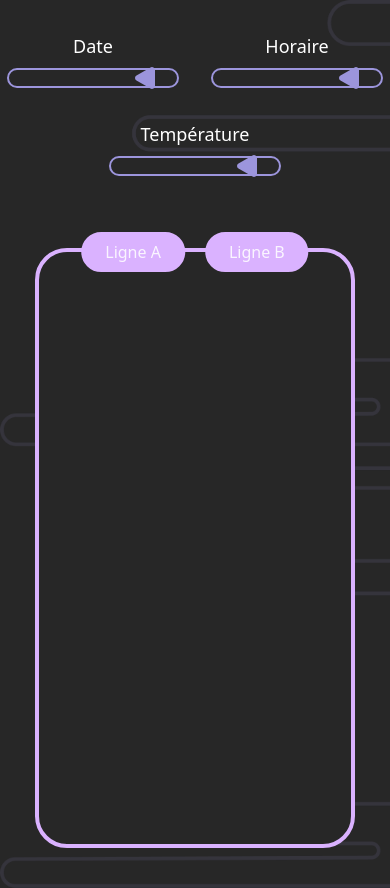
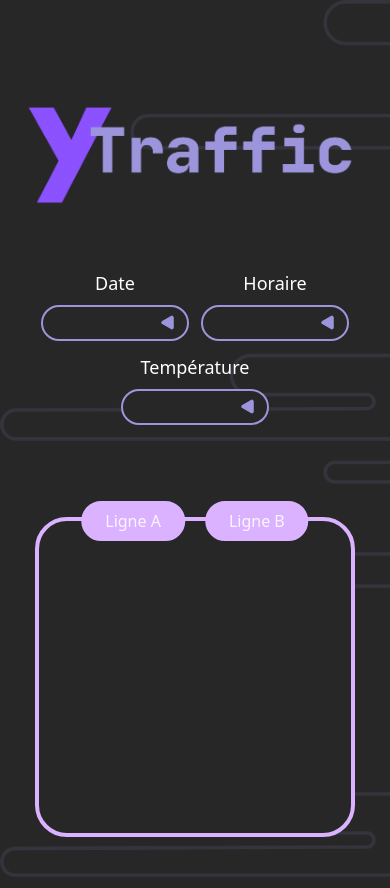
Before and after one commit to zoom26042604/ytraffic, a React (Vite) app: page / in a window 390 px wide. Built offline with nearby package versions, Linux system fonts and the light colour scheme.

Commit message:
fix: fix responsive

```diff
--- a/src/components/Button.tsx
+++ b/src/components/Button.tsx
@@ -29,34 +29,35 @@ const Button = () => {
 
   return (
     <div className="flex justify-center items-center py-8">
-      <div className="grid grid-cols-2 gap-8 sm:grid-cols-3 items-end">
+      <div className="grid grid-cols-2 gap-3 sm:grid-cols-3 lg:gap-15 items-end">
         {dropdowns.map((dropdown, i) => (
           <div
             key={dropdown.label}
             className={`flex flex-col gap-2 relative ${i === 2 ? 'col-span-2 items-center sm:col-span-1' : ''}`}
           >
-            <label className="text-white text-lg font-medium text-center">{dropdown.label}</label>
+            <label className="text-white text-lg lg:text-xl xl:text-2xl font-medium text-center">{dropdown.label}</label>
             <button
               onClick={() => toggle(i)}
               className={`
-                px-21 py-2 border-2 rounded-4xl
+                px-18 py-4 border-2 rounded-4xl
                 sm:px-25 sm:py-2 sm:border-2 sm:rounded-4xl
                 md:px-26 md:py-3 md:border-2 md:rounded-4xl
-                lg:px-38 lg:py-6 lg:border-2 lg:rounded-4xl
+                lg:px-36 lg:py-6 lg:border-2 lg:rounded-4xl
+                xl:px-48 xl:py-8 xl:border-2 xl:rounded-4xl
                 bg-[#272727]
                 border-[#9C95DC] text-[#9C95DC]
-                hover:bg-[#9C95DC]/10 transition-colors
                 flex items-center justify-center relative
               `}
             >
               <span className="absolute left-5 text-sm">{selected[i] ?? ''}</span>
               <Triangle
-                className={`fill-[#9C95DC] absolute right-5 transition-transform duration-200 ${openIndex === i ? 'rotate-180' : 'rotate-270'}`}
+                size={15}
+                className={`fill-[#9C95DC] absolute right-3 sm:right-4 lg:right-5 transition-transform duration-200 ${openIndex === i ? 'rotate-180' : 'rotate-270'}`}
               />
             </button>
 
             {openIndex === i && (
-              <ul className="absolute top-full mt-2 w-full bg-[#2A2A2A] border border-[#9C95DC] rounded-xl overflow-hidden z-10">
+              <ul className="absolute top-full mt-2 w-full bg-[#272727] border border-[#9C95DC] rounded-xl overflow-hidden z-10">
                   <li
                   onClick={() => select(i, null)}
                   className="px-4 py-2 text-[#9C95DC]/40 hover:bg-[#9C95DC]/20 cursor-pointer text-sm italic"
--- a/src/components/Graph.tsx
+++ b/src/components/Graph.tsx
@@ -2,10 +2,10 @@ export function Graph() {
     return (
         <div className="flex flex-1 justify-center items-center py-10">
             <div className="relative border-purple-300 bg-[#272727] border-4 rounded-4xl
-                w-80 h-150
-                sm:w-150 sm:h-120
-                md:w-180 md:h-150
-                lg:w-250 lg:h-150">
+                w-80 h-80
+                sm:w-180 sm:h-120
+                md:w-200 md:h-150
+                lg:w-350 lg:h-150">
 
                 <div className="absolute -top-5 left-1/2 -translate-x-1/2
                     flex gap-5 sm:gap-15 md:gap-25 lg:gap-35 w-max">
--- a/src/main.tsx
+++ b/src/main.tsx
@@ -3,11 +3,17 @@ import { createRoot } from 'react-dom/client'
 import './globals.css'
 import { Graph } from './components/Graph'
 import Button from './components/Button'
+import logo from './assets/logo.png'
 
 createRoot(document.getElementById('root')!).render(
   <StrictMode>
     <div className="flex flex-col min-h-screen bg-[url('./assets/background.png')] bg-cover">
-      <Button/>
+      <div className="flex justify-center pt-15 pb-0">
+        <img src={logo} alt="Logo" className="w-120 sm:w-200 md:w-4xl lg:w-250" />
+      </div>
+      <div className="mb-5">
+        <Button/>
+      </div>
       <Graph/>
     </div>
   </StrictMode>
```
